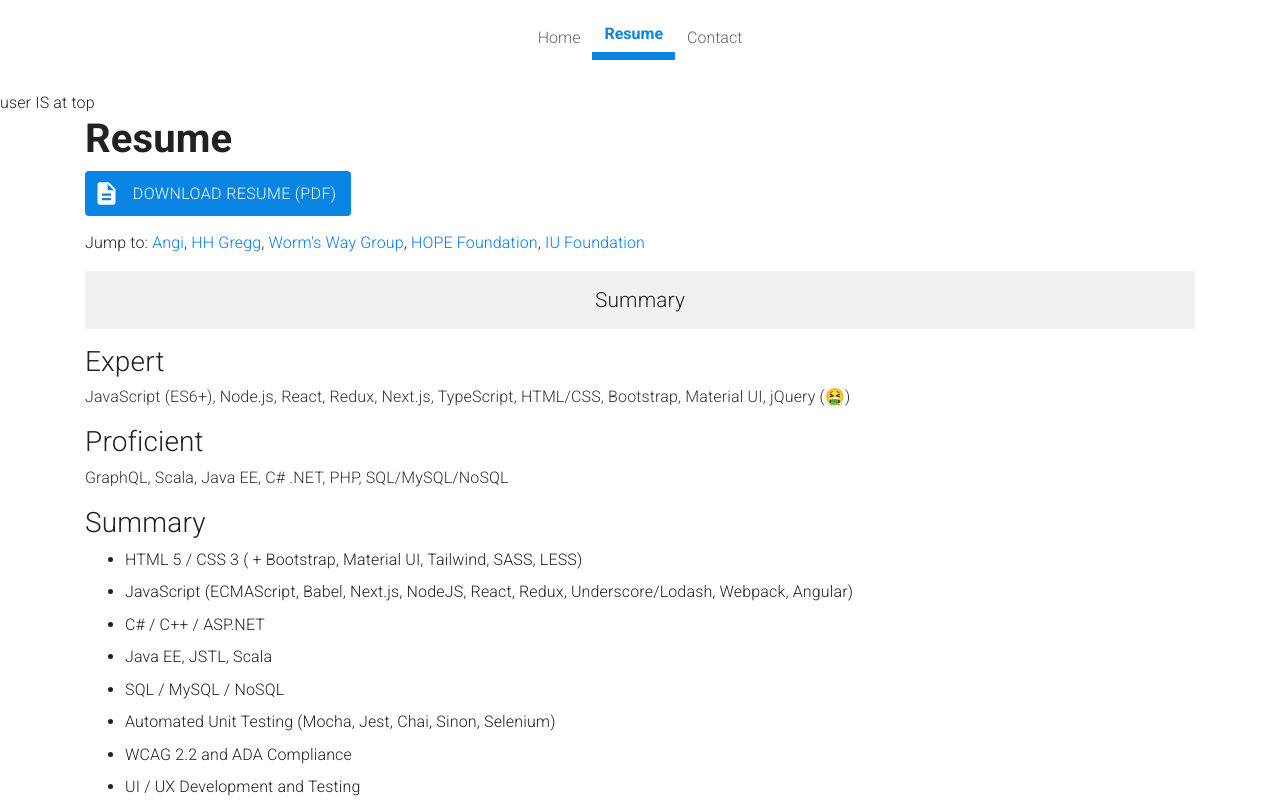
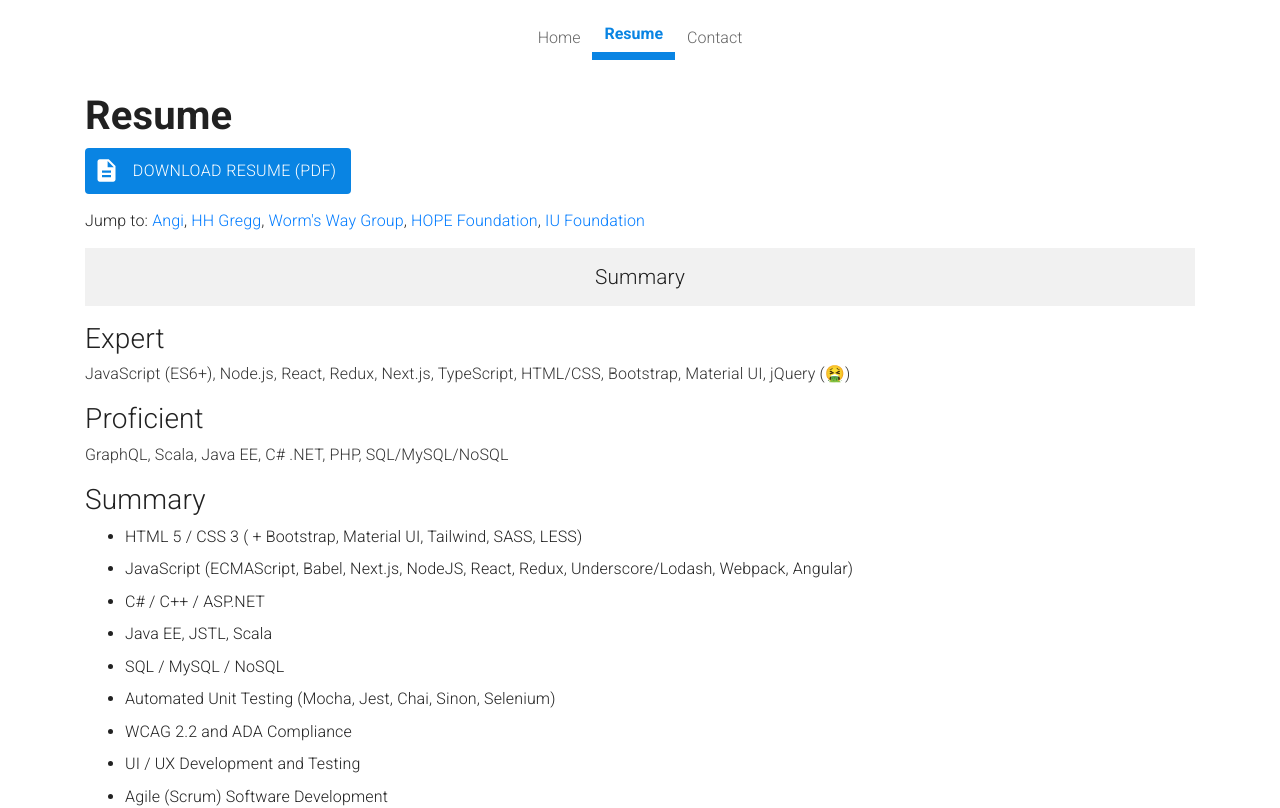
Before and after one commit to christopherrobin/portfolio, a React (Create React App) app: page /resume in a window 1280 px wide. Shown: the top 808 px of the page. Built offline with nearby package versions, Linux system fonts and the light colour scheme.

Commit message:
Resume is now a class component

```diff
--- a/src/components/Resume.js
+++ b/src/components/Resume.js
@@ -5,15 +5,10 @@ import AnchorLink from 'react-anchor-link-smooth-scroll'
 import Fade from "./Fade";
 import "./Resume.scss";
 
-export default function Resume() {
-  if(window.pageYOffset){
-  console.log('user is NOT at top of page')
-  }
+class Resume extends React.Component {
+  render() {
     return (
       <div className="wrapper">
-    {
-      window.pageYOffset ? 'user is NOT at top' : 'user IS at top'
-    }
         <Fade
           childComponent={
             <Container style={{ marginBottom: '3em'}}>
@@ -287,3 +282,6 @@ export default function Resume() {
       </div>
     );
   }
+}
+
+export default Resume;
```
Also changed, not shown: 1 other file (tests, documents, lock files or other folders). Lines whose indentation alone changed are shown as unchanged.
